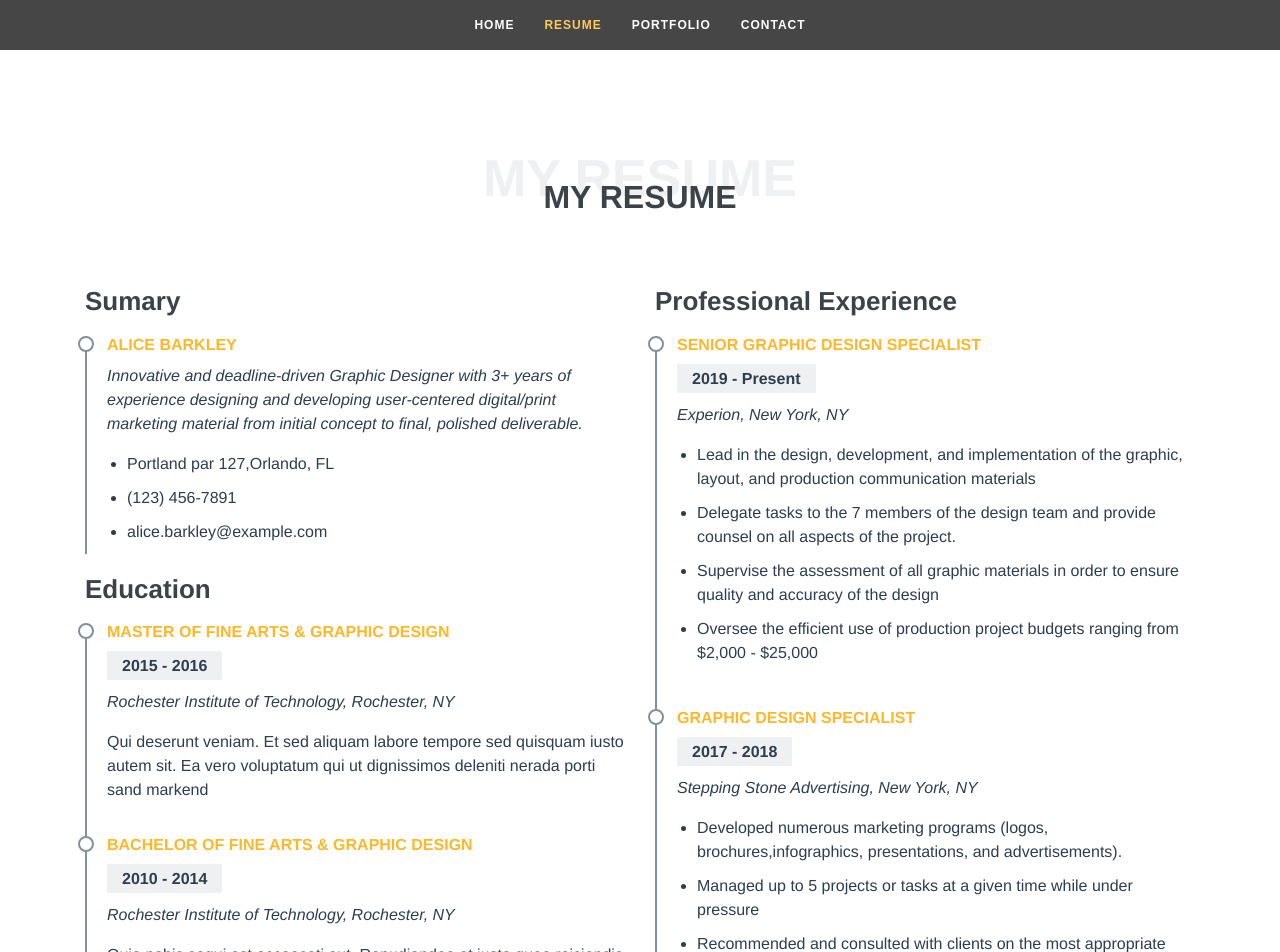
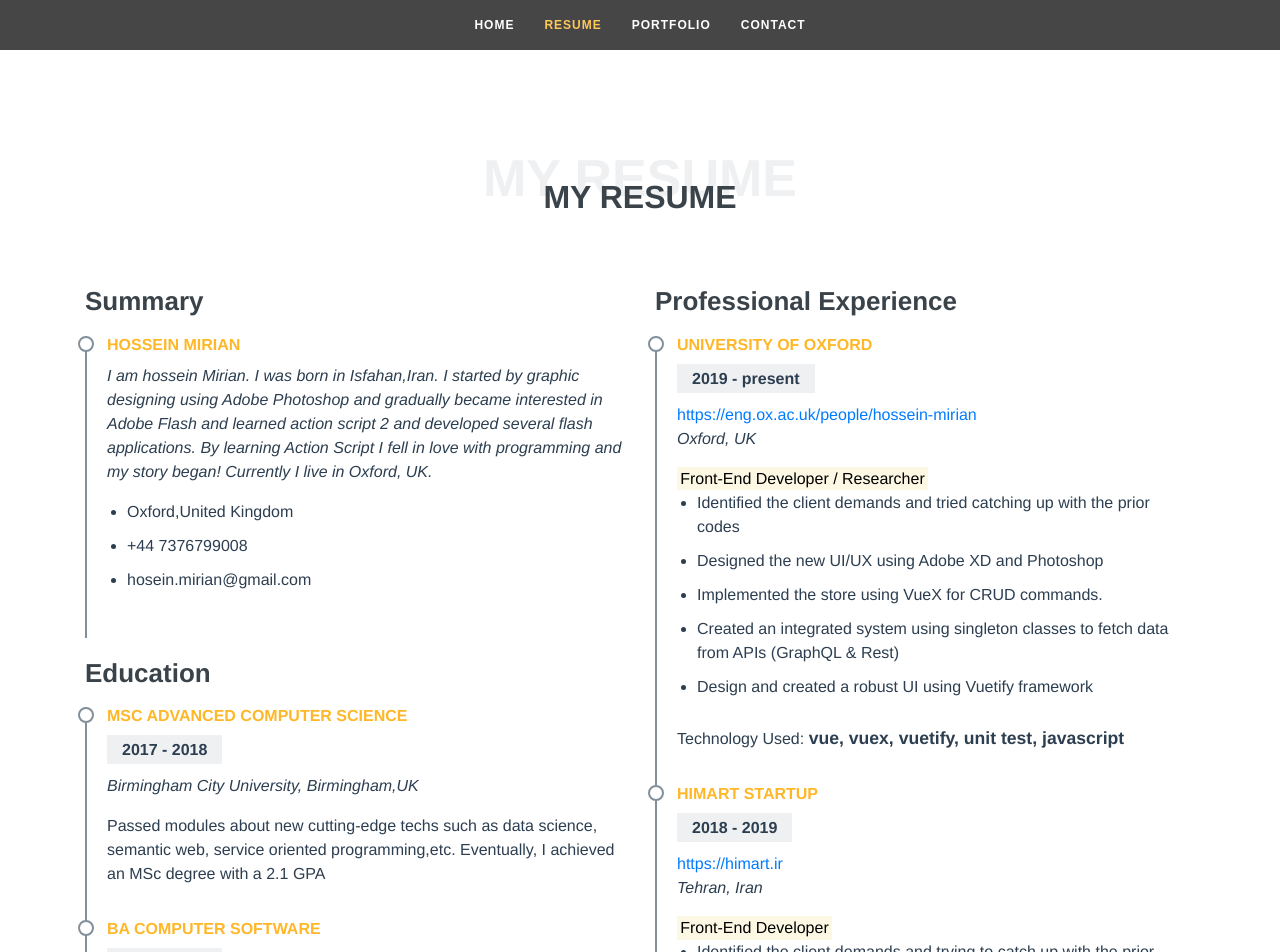
Before and after one commit to hoseinmirian/portfolio-front, a Vue app: page /resume in a window 1280 px wide. Shown: the top 952 px of the page. Built offline with nearby package versions, Linux system fonts and the light colour scheme.

Commit message:
completed resume

```diff
--- a/src/components/Service.vue
+++ b/src/components/Service.vue
@@ -51,22 +51,25 @@ export default {
         {
           icon: "MaterialDesign",
           title: "UI/UX",
-          description: "designing UI/UX from scratch using Adobe XD"
+          description: "designing UI/UX from scratch using Adobe XD and Adobe Photoshop"
         },
         {
           icon: "VueJs",
-          title: "Vue js",
-          description: "developing the UI using VueJS and Vuex"
+          title: "Front-End Development",
+          description:
+            "developing the UI using VueJS and Vuex plus offering tested application using Jest and Vue utils"
         },
         {
           icon: "LanguageCss3",
-          title: "Styling",
-          description: "styling the UI using Sass and Less and css"
+          title: "Consulting",
+          description:
+            "consultancy over improving projects' quality by identifying the flaws and offer special package"
         },
         {
           icon: "Remote",
           title: "Remote Developing",
-          description: "Able to work on remote project world-wide"
+          description:
+            "Able to work remotely world-wide. Expert in working with git and testing"
         }
       ]
     };
--- a/src/main.js
+++ b/src/main.js
@@ -5,9 +5,10 @@ import router from "./router";
 import store from "./store";
 import "bootstrap";
 import "bootstrap/dist/css/bootstrap.min.css";
+import { applicationMixin } from "./mixins/applicationMixin";
 
 Vue.config.productionTip = false;
-
+Vue.mixin(applicationMixin);
 new Vue({
   router,
   store,
--- /dev/null
+++ b/src/mixins/applicationMixin.js
@@ -0,0 +1,24 @@
+export const applicationMixin = {
+  data: function() {
+    return {
+      applicationStrings: {
+        connectionErrors: {
+          NOT_FOUND: "The record you are looking for does not exist.",
+          CONNECTION_ERROR: "There is a connection issue",
+          NO_INTERNET: "Your internet connection has been lost"
+        },
+        mainTopNav: {
+          TITLE_1: "Standard",
+          TITLE_2: "Policy",
+          TITLE_3: "Collection",
+          TITLE_4: "Search"
+        }
+      }
+    };
+  },
+  methods: {
+    scrollToTop() {
+      window.scrollTo(0, 0);
+    }
+  }
+};
--- a/src/views/Contact.vue
+++ b/src/views/Contact.vue
@@ -7,6 +7,12 @@
 </template>
 <script>
 export default {
-  name: "Contact"
+  name: "Contact",
+  data: () => {
+    return {};
+  },
+  beforeDestroy() {
+    this.scrollToTop();
+  }
 };
 </script>
--- a/src/views/Home.vue
+++ b/src/views/Home.vue
@@ -145,6 +145,9 @@ export default {
         "I'm a software tester"
       ]
     };
+  },
+  beforeDestroy() {
+    this.scrollToTop();
   }
 };
 </script>
--- a/src/views/Portfolio.vue
+++ b/src/views/Portfolio.vue
@@ -7,6 +7,12 @@
 </template>
 <script>
 export default {
-  name: "Portfolio"
+  name: "Portfolio",
+  data: () => {
+    return {};
+  },
+  beforeDestroy() {
+    this.scrollToTop();
+  }
 };
 </script>
--- a/src/views/Resume.vue
+++ b/src/views/Resume.vue
@@ -9,55 +9,71 @@
             <h2 class="pt-5">My Resume</h2>
           </div>
           <div class="row">
+            <!--     Summary & Education         -->
             <div class="col-lg-6">
-              <h3 class="resume-title">Sumary</h3>
-              <div class="resume-item pb-0">
-                <h4>Alice Barkley</h4>
-                <p><em>Innovative and deadline-driven Graphic Designer with 3+ years of experience designing and developing user-centered digital/print marketing material from initial concept to final, polished deliverable.</em></p>
+              <!--     Summary         -->
+              <h3 class="resume-title">Summary</h3>
+              <div class="resume-item">
+                <h4>{{ about.name }}</h4>
+                <p>
+                  <em>{{ about.summary }} </em>
+                </p>
                 <ul>
-                  <li>Portland par 127,Orlando, FL</li>
-                  <li>(123) 456-7891</li>
-                  <li>alice.barkley@example.com</li>
+                  <li>{{ about.address }}</li>
+                  <li>{{ about.phone }}</li>
+                  <li>{{ about.email }}</li>
                 </ul>
               </div>
 
+              <!--       Education       -->
               <h3 class="resume-title">Education</h3>
-              <div class="resume-item">
-                <h4>Master of Fine Arts &amp; Graphic Design</h4>
-                <h5>2015 - 2016</h5>
-                <p><em>Rochester Institute of Technology, Rochester, NY</em></p>
-                <p>Qui deserunt veniam. Et sed aliquam labore tempore sed quisquam iusto autem sit. Ea vero voluptatum qui ut dignissimos deleniti nerada porti sand markend</p>
-              </div>
-              <div class="resume-item">
-                <h4>Bachelor of Fine Arts &amp; Graphic Design</h4>
-                <h5>2010 - 2014</h5>
-                <p><em>Rochester Institute of Technology, Rochester, NY</em></p>
-                <p>Quia nobis sequi est occaecati aut. Repudiandae et iusto quae reiciendis et quis Eius vel ratione eius unde vitae rerum voluptates asperiores voluptatem Earum molestiae consequatur neque etlon sader mart dila</p>
+              <div
+                class="resume-item"
+                v-for="(item, index) in education"
+                :key="item.certificateName + '_' + index"
+              >
+                <h4>{{ item.certificateName }}</h4>
+                <h5>{{ item.from }} - {{ item.to }}</h5>
+                <p>
+                  <em>{{ item.organisation }}</em>
+                </p>
+                <p>{{ item.description }}</p>
               </div>
             </div>
+
+            <!--     WorkExperience        -->
             <div class="col-lg-6">
               <h3 class="resume-title">Professional Experience</h3>
-              <div class="resume-item">
-                <h4>Senior graphic design specialist</h4>
-                <h5>2019 - Present</h5>
-                <p><em>Experion, New York, NY </em></p>
+              <div
+                class="resume-item"
+                v-for="(item, index) in resume"
+                :key="item.organisation + '_' + index"
+              >
+                <h4>{{ item.organisation }}</h4>
+                <h5>{{ item.from }} - {{ item.to }}</h5>
+                <p class="d-flex flex-column">
+                  <a :href="item.website" target="_blank"
+                    >{{ item.website }}
+                  </a>
+                  <em>{{ item.location }} </em>
+                </p>
+                <mark>{{ item.role }}</mark>
                 <ul>
-                  <li>Lead in the design, development, and implementation of the graphic, layout, and production communication materials</li>
-                  <li>Delegate tasks to the 7 members of the design team and provide counsel on all aspects of the project. </li>
-                  <li>Supervise the assessment of all graphic materials in order to ensure quality and accuracy of the design</li>
-                  <li>Oversee the efficient use of production project budgets ranging from $2,000 - $25,000</li>
+                  <li
+                    v-for="(bulletPoint, index) in item.bulletPoints"
+                    :key="bulletPoint + '_' + index"
+                  >
+                    {{ bulletPoint }}
+                  </li>
                 </ul>
-              </div>
-              <div class="resume-item">
-                <h4>Graphic design specialist</h4>
-                <h5>2017 - 2018</h5>
-                <p><em>Stepping Stone Advertising, New York, NY</em></p>
-                <ul>
-                  <li>Developed numerous marketing programs (logos, brochures,infographics, presentations, and advertisements).</li>
-                  <li>Managed up to 5 projects or tasks at a given time while under pressure</li>
-                  <li>Recommended and consulted with clients on the most appropriate graphic design</li>
-                  <li>Created 4+ design presentations and proposals a month for clients and account managers</li>
-                </ul>
+                <p id="techs">
+                  Technology Used:
+                  <b
+                    v-for="(tech, index) in item.techs"
+                    :key="tech + '_' + index"
+                    >{{ tech }}{{ index !== item.techs.length - 1 ? "," : "" }}
+                  </b>
+                </p>
               </div>
             </div>
           </div>
@@ -68,7 +84,78 @@
 </template>
 <script>
 export default {
-  name: "Resume"
+  name: "Resume",
+  data: () => {
+    return {
+      about: {
+        name: "Hossein Mirian",
+        summary:
+          "I am hossein Mirian. I was born in Isfahan,Iran. I started by graphic designing using Adobe Photoshop and gradually became " +
+          "interested in Adobe Flash and learned action script 2 and developed several flash applications. " +
+          "By learning Action Script I fell in love with programming and my story began! Currently I live in Oxford, UK.",
+        address: "Oxford,United Kingdom",
+        email: "hosein.mirian@gmail.com",
+        phone: "+44 7376799008"
+      },
+      education: [
+        {
+          certificateName: "MSc Advanced Computer Science",
+          from: "2017",
+          to: "2018",
+          organisation: "Birmingham City University, Birmingham,UK",
+          description:
+            "Passed modules about new cutting-edge techs such as data science, semantic web, service oriented programming,etc. Eventually, I achieved an MSc degree with a 2.1 GPA "
+        },
+        {
+          certificateName: "BA Computer Software",
+          from: "2012",
+          to: "2014",
+          organisation: "Kashan University, Iran",
+          description:
+            "Passed modules such as C, C++, Delphi, Data Structure and more.. "
+        }
+      ],
+      resume: [
+        {
+          organisation: "University of Oxford",
+          location: "Oxford, UK",
+          from: "2019",
+          to: "present",
+          role: "Front-End Developer / Researcher",
+          website: "https://eng.ox.ac.uk/people/hossein-mirian",
+          techs: ["vue", "vuex", "vuetify", "unit test", "javascript"],
+          bulletPoints: [
+            "Identified the client demands and tried catching up with the prior codes",
+            "Designed the new UI/UX using Adobe XD and Photoshop",
+            "Implemented the store using VueX for CRUD commands.",
+            "Created an integrated system using singleton classes to fetch data from APIs (GraphQL & Rest)",
+            "Design and created a robust UI using Vuetify framework"
+          ]
+        },
+        {
+          organisation: "Himart Startup",
+          location: "Tehran, Iran",
+          from: "2018",
+          to: "2019",
+          role: "Front-End Developer",
+          website: "https://himart.ir",
+          techs: [
+            "vue",
+            "vuex",
+            "material design",
+            "green socks",
+            "javascript"
+          ],
+          bulletPoints: [
+            "Identified the client demands and trying to catch up with the prior codes"
+          ]
+        }
+      ]
+    };
+  },
+  beforeDestroy() {
+    this.scrollToTop();
+  }
 };
 </script>
 <style scoped>
@@ -122,6 +209,10 @@ export default {
   margin-bottom: 0;
   position: relative;
   z-index: 2;
+}
+
+#techs b {
+  font-size: 1.1rem;
 }
 
 /*--------------------------------------------------------------
```
